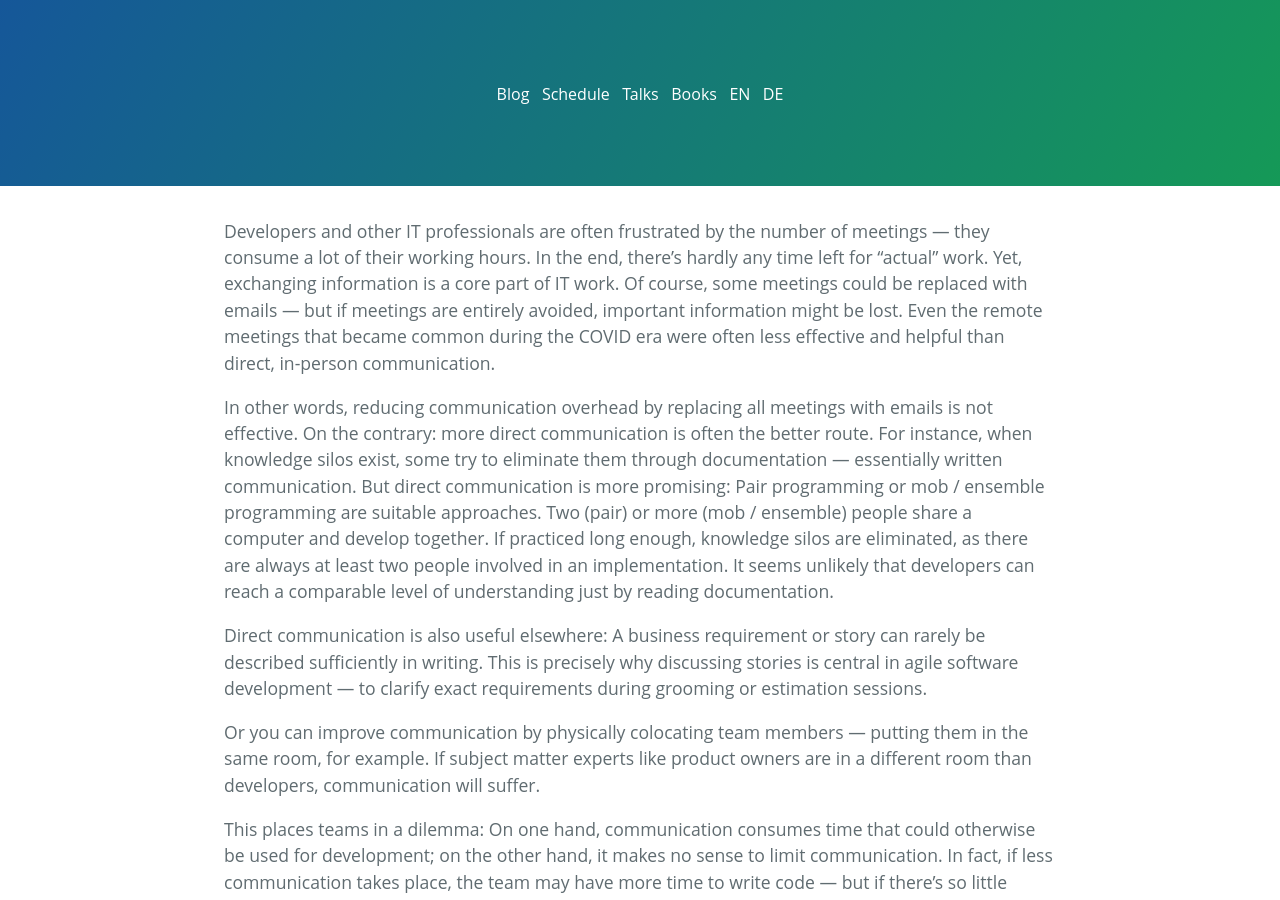
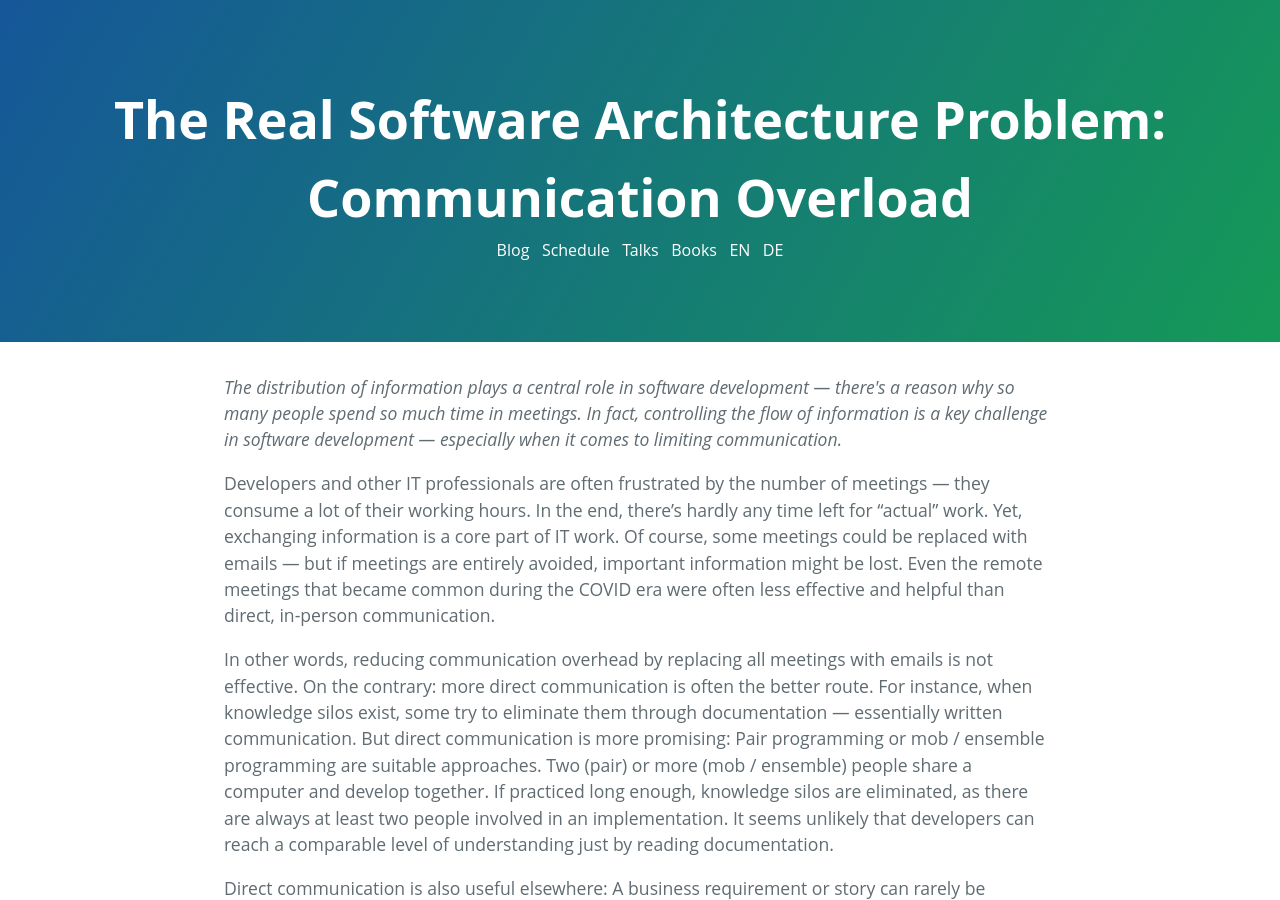
Before and after one commit to ewolff/ewolff.com, a Jekyll site: the page built from _posts/2025-05-20-the-real-software-architecture-problem-communication-overload.md, in a window 1280 px wide and 900 px high. Built offline with Jekyll 4.4.1, drawn with Linux system fonts in a browser that asks for light colours; our own code applies the rules of GitHub Pages for plain Markdown files.

Commit message:
Fix YAML issue

```diff
--- a/_posts/2025-05-20-the-real-software-architecture-problem-communication-overload.md
+++ b/_posts/2025-05-20-the-real-software-architecture-problem-communication-overload.md
@@ -1,5 +1,5 @@
 ---
-title: The Real Software Architecture Problem: Communication Overload
+title: "The Real Software Architecture Problem: Communication Overload"
 layout: blog
 description: The distribution of information plays a central role in software development — there's a reason why so many people spend so much time in meetings. In fact, controlling the flow of information is a key challenge in software development — especially when it comes to limiting communication.
 tags:
```
